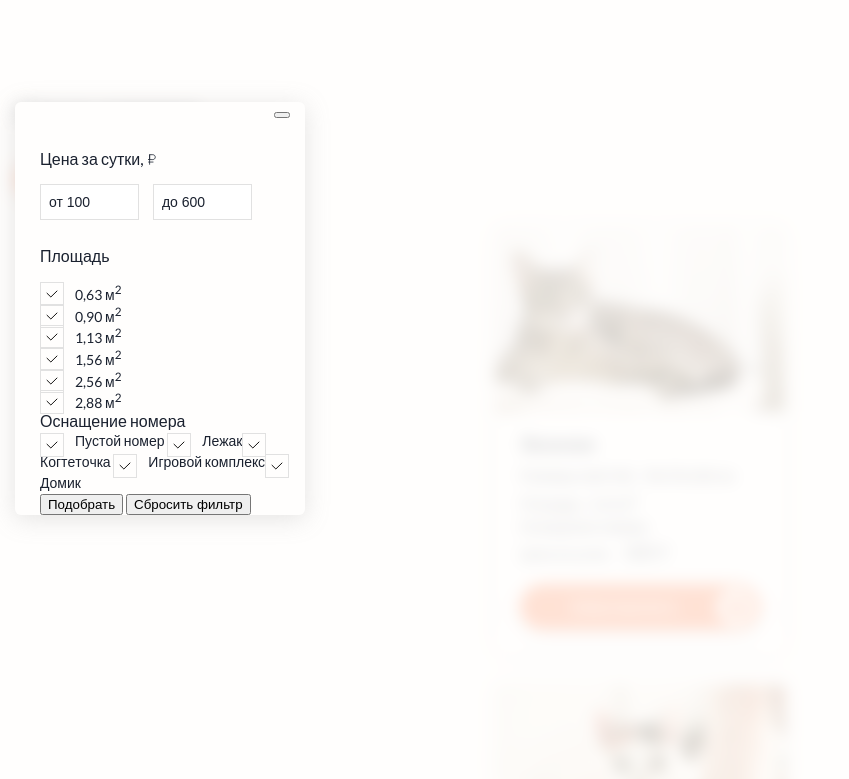
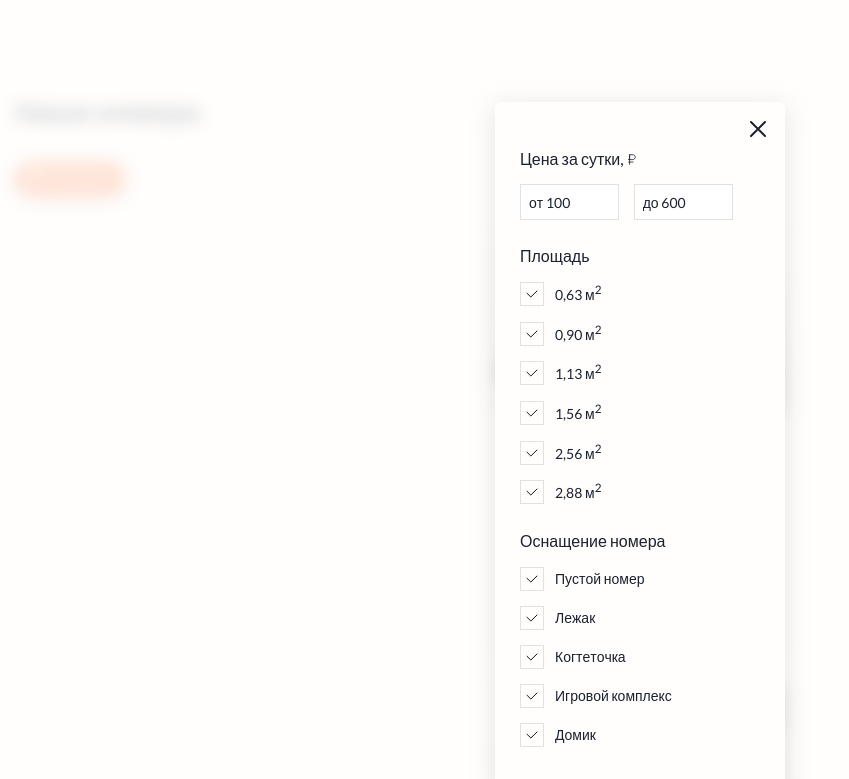
Before and after one commit to pavel-niukalo/hotel-for-cats, a plain HTML site: page catalog.html in a window 1280 px wide. Both pictures are taken after a click on the button "Фильтры". Shown: the top 779 px of the page, without its empty margins (0-849 px from the left). Drawn offline with Linux system fonts and the light colour scheme.

Commit message:
Доделывает фильтры

```diff
--- a/catalog.html
+++ b/catalog.html
@@ -80,7 +80,11 @@
         <button class="filters__open" type="button" aria-label="Открыть фильтры">Фильтры</button>
 
         <div class="filters__form-wrapper">
-          <button class="filters__close close" type="button" aria-label="Закрыть фильтры"></button>
+          <button class="filters__close close" type="button" aria-label="Закрыть фильтры">
+            <svg width="16" height="16" viewBox="0 0 16 16" fill="none" xmlns="http://www.w3.org/2000/svg">
+              <path d="M1 1L15 15M15 1L1 15" stroke="#1A212F" stroke-width="2" stroke-linecap="round" stroke-linejoin="round"/>
+            </svg>
+          </button>
 
           <form class="filters__form form">
             <fieldset class="form__price">
@@ -125,35 +129,35 @@
 
             <fieldset class="form__features">
               <legend>Оснащение номера</legend>
-              <label class="form__checkbox checkbox">
+              <label class="form__checkbox checkbox checkbox--features">
                 <input class="checkbox__input visually-hidden" name="emptyRoom" type="checkbox" checked>
                 <span class="checkbox__icon"></span>
                 Пустой номер
               </label>
-              <label class="form__checkbox checkbox">
+              <label class="form__checkbox checkbox checkbox--features">
                 <input class="checkbox__input visually-hidden" name="lying" type="checkbox" checked>
                 <span class="checkbox__icon"></span>
                 Лежак
               </label>
-              <label class="form__checkbox checkbox">
+              <label class="form__checkbox checkbox checkbox--features">
                 <input class="checkbox__input visually-hidden" name="claw" type="checkbox" checked>
                 <span class="checkbox__icon"></span>
                 Когтеточка
               </label>
-              <label class="form__checkbox checkbox">
+              <label class="form__checkbox checkbox checkbox--features">
                 <input class="checkbox__input visually-hidden" name="playComplex" type="checkbox" checked>
                 <span class="checkbox__icon"></span>
                 Игровой комплекс
               </label>
-              <label class="form__checkbox checkbox">
+              <label class="form__checkbox checkbox checkbox--features">
                 <input class="checkbox__input visually-hidden" name="house" type="checkbox" checked>
                 <span class="checkbox__icon"></span>
                 Домик
               </label>
             </fieldset>
 
-            <button class="form__submit" type="submit">Подобрать</button>
-            <button class="form__reset" type="reset">Сбросить фильтр</button>
+            <button class="form__button form__submit" type="submit">Подобрать</button>
+            <button class="form__button form__reset" type="reset">Сбросить фильтр</button>
           </form>
         </div>
 
@@ -406,7 +410,7 @@
     </footer>
 
     <script src="js/menu.js"></script>
-    <script src="js/sort&filters.js"></script>
+    <script src="js/sort-filters.js"></script>
     <script src="https://api-maps.yandex.ru/2.1/?apikey=8520d0c4-6590-4cb7-b455-2a4a0f575897&lang=ru_RU"></script>
     <script src="js/map.js"></script>
   </body>
--- a/css/style.css
+++ b/css/style.css
@@ -944,6 +944,7 @@ a {
 
 .filters__form-wrapper--opened {
   position: absolute;
+  left: 50%;
   top: 102px;
 
   display: block;
@@ -951,7 +952,7 @@ a {
   width: 290px;
   padding-top: 47px;
   padding-left: 25px;
-  margin: 0 auto;
+  margin-left: -145px;
 
   background-color: #FFFEFD;
   box-shadow: 0px 4px 25px rgba(153, 153, 153, 0.25);
@@ -962,11 +963,33 @@ a {
 
 .filters__close {
   position: absolute;
-  right: 15px;
-  top: 10px;
+  right: 19px;
+  top: 19px;
+
+  padding: 0;
+
+  background-color: transparent;
+  border: 0;
+}
+
+.filters__close:hover path,
+.filters__close:focus path {
+  stroke: #FF7236;
+  transition: 0.3s linear;
+}
+
+.filters__close:active path {
+  opacity: 0.5;
 }
 
 /* form */
+
+.form {
+  margin-bottom: 35px;
+
+  font-size: 14px;
+  line-height: 17px;
+}
 
 .form fieldset,
 .form legend {
@@ -981,6 +1004,10 @@ a {
   line-height: 19px;
 }
 
+.form .form__price {
+  margin-bottom: 16px;
+}
+
 .form__price legend {
   margin-bottom: 16px;
 }
@@ -1002,11 +1029,10 @@ a {
 .form__input {
   width: 79px;
   padding: 9px 10px 8px 8px;
-  margin-right: 11px;
-  margin-bottom: 26px;
-
-  font-size: 14px;
-  line-height: 17px;
+  margin-right: 12px;
+  margin-bottom: 10px;
+
+  font: inherit;
 
   border: 1px solid #E1E1E1;
 }
@@ -1020,7 +1046,8 @@ a {
   color: #1A212F;
 }
 
-.form__square {
+.form__square,
+.form__features {
   display: flex;
   flex-direction: column;
 }
@@ -1029,15 +1056,89 @@ a {
   margin-bottom: 16px;
 }
 
+.form .form__square {
+  margin-bottom: 12px;
+}
+
+.form__features legend {
+  margin-bottom: 16px;
+}
+
+.form .form__features {
+  margin-bottom: 21px;
+}
+
+.form__button {
+  box-sizing: border-box;
+  width: 240px;
+  padding: 10px 50px 11px 50px;
+  margin-bottom: 15px;
+
+  font: inherit;
+  font-weight: 500;
+  text-align: center;
+
+  border: 2px solid #FAC663;
+  border-radius: 25px;
+
+  transition: 0.3s linear;
+}
+
+.form__submit {
+  background-color: #FAC663;
+}
+
+.form__reset {
+  background-color: #FFFEFD;
+}
+
+.form__submit:disabled:hover {
+  color: rgb(97, 97, 97);
+
+  background-color: #FAC663;
+  border: 2px solid #FAC663;
+}
+
+.form__reset:disabled:hover {
+  color: rgb(97, 97, 97);
+
+  background-color: #FFFEFD;
+  border: 2px solid #FAC663;
+}
+
+.form__submit:hover,
+.form__submit:focus,
+.form__reset:hover,
+.form__reset:focus {
+  color: #FFFEFD;
+
+  background-color: #FF7236;
+  border: 2px solid #FF7236;
+
+  cursor: pointer;
+}
+
+.form__submit:active,
+.form__reset:active {
+  opacity: 0.5;
+}
+
 /* checkbox */
 
 .checkbox {
   position: relative;
 
+  width: 130px;
   padding-left: 35px;
+  margin-bottom: 18px;
 
   font-size: 14px;
   line-height: 17px;
+}
+
+.checkbox--features {
+  line-height: 26px;
+  margin-bottom: 13px;
 }
 
 .checkbox:hover {
--- a/js/sort&filters.js
+++ b/js/sort-filters.js
@@ -4,13 +4,19 @@
   var filters = document.querySelector('.filters__form-wrapper');
   var filtersOpen = document.querySelector('.filters__open');
   var filtersClose = document.querySelector('.filters__close');
+  var form = document.querySelector('.form');
+  var formSubmit = form.querySelector('.form__submit');
+  var formReset = form.querySelector('.form__reset');
+  var checkboxes = form.querySelectorAll('.checkbox__input');
+  var inputs = form.querySelectorAll('.form__input');
   var select = document.querySelector('.select');
   var selectCurrent = select.querySelector('.select__current');
   var selectItem = select.querySelectorAll('.select__item');
 
+  var background = document.createElement('div');
+
   var openFilter = function () {
-    var background = document.createElement('div');
-    background.style = 'position: absolute; width: 100vw; height: 100vh; background: rgba(255, 254, 253, 0.8); backdrop-filter: blur(8px); z-index: 15';
+    background.style = 'position: absolute; width: 100vw; height: 4608px; background: rgba(255, 254, 253, 0.8); backdrop-filter: blur(8px); z-index: 15';
     document.body.insertAdjacentElement('afterbegin', background);
 
     filters.classList.add('filters__form-wrapper--opened');
@@ -21,11 +27,19 @@
   };
 
   var closeFilter = function () {
-    background.remove;
+    window.scrollTo(0, 0);
+    background.remove();
 
     filters.classList.remove('filters__form-wrapper--opened');
 
+    formSubmit.textContent = 'Подобрать';
+    formSubmit.disabled = false;
+
     filtersClose.removeEventListener('click', function() {
+      closeFilter();
+    });
+
+    background.removeEventListener('click', function() {
       closeFilter();
     });
   };
@@ -46,6 +60,30 @@
     closeFilter();
   });
 
+  form.addEventListener('submit', function(evt) {
+    evt.preventDefault();
+    formSubmit.textContent = 'Подбираем...';
+    formSubmit.disabled = true;
+    // Здесь идет отправка на сервер и после успешной отправки закрываются фильтры
+    closeFilter();
+  });
+
+  background.addEventListener('click', function() {
+    closeFilter();
+  });
+
+  formReset.addEventListener('click', function(evt) {
+    evt.preventDefault();
+
+    checkboxes.forEach(function (item) {
+      item.checked = false;
+    });
+
+    inputs.forEach(function (item) {
+      item.value = '';
+    });
+  });
+
   select.addEventListener('click', function() {
     select.classList.toggle('select--opened');
     if (select.classList.contains('select--opened')) {
```
